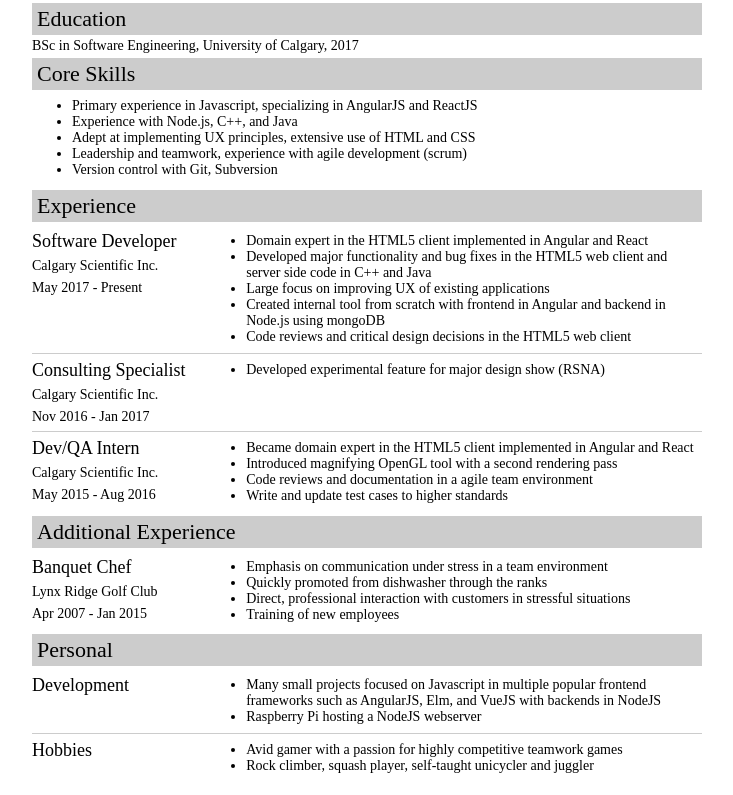
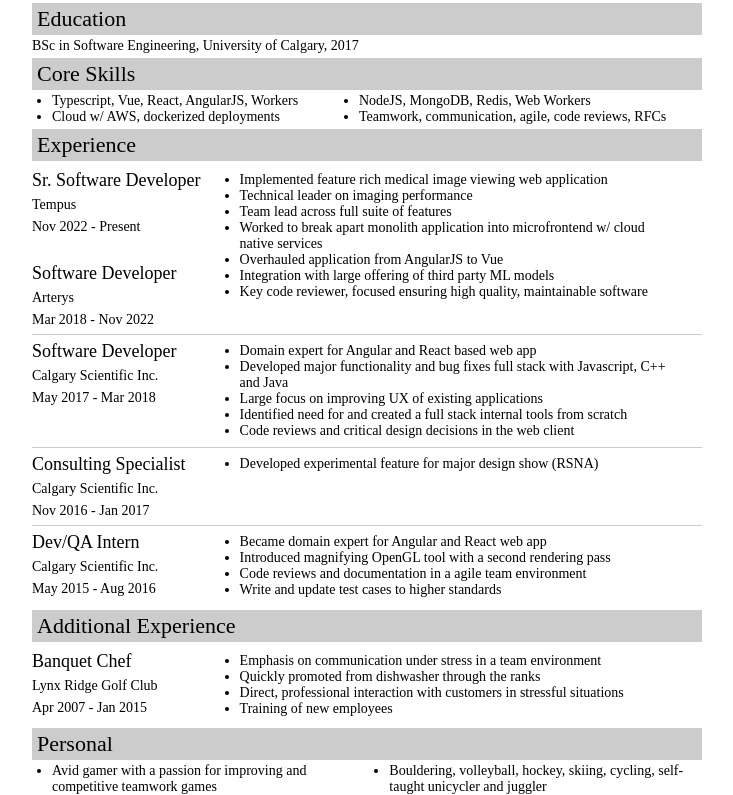
Before and after one commit to colefranz/colefranz.github.io, a website built with webpack: page index.ejs in a window 1280 px wide. Shown: the part 61-856 px from the top of the page, without its empty margins (273-1006 px from the left). Built offline with nearby package versions, Linux system fonts and the light colour scheme; a web font is replaced by a local one.

Commit message:
half baked junk update
current job needs an up-to-date resume so we touch it a bit

```diff
--- a/css/main.less
+++ b/css/main.less
@@ -1,7 +1,8 @@
-body, html {
+body,
+html {
   margin: 0;
   padding: 0;
-  font-family: 'Scope One', serif;
+  font-family: "Scope One", serif;
 }
 
 * {
@@ -64,7 +65,7 @@
     }
 
     .primary {
-      width: 26%;
+      width: 28%;
 
       .title {
         font-size: 18px;
@@ -72,13 +73,13 @@
     }
 
     .secondary {
-      width: 74%;
+      width: 72%;
     }
   }
 
   .item {
     display: flex;
-    border-bottom: 1px solid #CCC;
+    border-bottom: 1px solid #ccc;
 
     &:last-child {
       border-bottom: none;
@@ -86,44 +87,55 @@
   }
 
   .item-header {
-      font-size: 22px;
-      background: #ccc;
-      margin: 3px 0px;
-      padding: 3px 5px;
+    font-size: 22px;
+    background: #ccc;
+    margin: 3px 0px;
+    padding: 3px 5px;
   }
 
   ul {
-      margin: 8px 0px;
+    padding: 0 20px;
+    margin: 8px 0px;
+  }
+
+  .in-columns {
+    display: grid;
+    grid-template-columns: auto auto;
+    gap: 0 25px;
+    margin: 0;
+    padding: 0 0 0 20px;
   }
 }
 
 // animations
-
 
 #resume-body {
   opacity: 0;
   visibility: hidden;
   transform-origin: 50% 0%;
   animation: fadein 0.75s ease-in forwards, topdown 0.75s ease-in;
-  animation-delay: 2.25s;
+  // animation-delay: 2.25s;
+  animation-delay: 1s;
 }
 
 header {
   .primary {
-    .first, .last, .icons {
+    .first,
+    .last,
+    .icons {
       animation: fadein 0.75s ease-in forwards;
     }
 
     .last {
       opacity: 0;
       visibility: hidden;
-      animation-delay: 0.75s
+      // animation-delay: 0.75s;
     }
 
     .icons {
       opacity: 0;
       visibility: hidden;
-      animation-delay: 1.5s
+      // animation-delay: 1.5s;
     }
   }
 
@@ -131,7 +143,7 @@
     opacity: 0;
     visibility: hidden;
     animation: fadein 0.75s ease-in forwards;
-    animation-delay: 2.25s;
+    // animation-delay: 2.25s;
   }
 }
 
--- a/index.ejs
+++ b/index.ejs
@@ -1,10 +1,13 @@
 <!DOCTYPE html>
 <html>
   <head>
-    <meta http-equiv="Content-type" content="text/html; charset=utf-8"/>
-    <link href="https://fonts.googleapis.com/css?family=Scope+One" rel="stylesheet">
-    <link rel="shortcut icon" href="assets/favicon.ico" type="image/x-icon">
-    <link rel="icon" href="assets/favicon.ico" type="image/x-icon">
+    <meta http-equiv="Content-type" content="text/html; charset=utf-8" />
+    <link
+      href="https://fonts.googleapis.com/css?family=Scope+One"
+      rel="stylesheet"
+    />
+    <link rel="shortcut icon" href="assets/favicon.ico" type="image/x-icon" />
+    <link rel="icon" href="assets/favicon.ico" type="image/x-icon" />
   </head>
   <body>
     <div id="resume">
@@ -19,15 +22,15 @@
               <img src="assets/git.png" />
             </a>
             <a href="//www.linkedin.com/in/cole-franz/" target="_blank">
-                <img src="assets/linkedin.png" />
+              <img src="assets/linkedin.png" />
             </a>
           </div>
           <!-- <p>BELIEVER OF BOX-SIZING: BORDER-BOX</p> -->
         </div>
         <div class="secondary">
-            <p>iColeFranz@gmail.com</p>
-            <p>403.771.5818</p>
-            <p>Calgary, Alberta T3H 3R4</p>
+          <p>iColeFranz@gmail.com</p>
+          <p>403.771.5818</p>
+          <p>Calgary, Alberta T3H 3R4</p>
         </div>
       </header>
       <div id="resume-body">
@@ -39,28 +42,63 @@
         </div>
         <div id="core-skills">
           <p class="item-header">Core Skills</p>
-          <ul>
-            <li>Primary experience in Javascript, specializing in AngularJS and ReactJS</li>
-            <li>Experience with Node.js, C++, and Java</li>
-            <li>Adept at implementing UX principles, extensive use of HTML and CSS</li>
-            <li>Leadership and teamwork, experience with agile development (scrum)</li>
-            <li>Version control with Git, Subversion</li>
+          <ul class="in-columns">
+            <li>Typescript, Vue, React, AngularJS, Workers</li>
+            <li>NodeJS, MongoDB, Redis, Web Workers</li>
+            <li>Cloud w/ AWS, dockerized deployments</li>
+            <li>Teamwork, communication, agile, code reviews, RFCs</li>
           </ul>
         </div>
         <div id="experience">
           <p class="item-header">Experience</p>
           <div class="item">
             <div class="primary">
+              <p class="title">Sr. Software Developer</p>
+              <p class="company">Tempus</p>
+              <p class="time-line">Nov 2022 - Present</p>
+              <br />
+              <p class="title">Software Developer</p>
+              <p class="company">Arterys</p>
+              <p class="time-line">Mar 2018 - Nov 2022</p>
+            </div>
+            <ul class="secondary">
+              <li>
+                Implemented feature rich medical image viewing web application
+              </li>
+              <li>Technical leader on imaging performance</li>
+              <li>Team lead across full suite of features</li>
+              <li>
+                Worked to break apart monolith application into microfrontend w/
+                cloud native services
+              </li>
+              <li>Overhauled application from AngularJS to Vue</li>
+              <li>Integration with large offering of third party ML models</li>
+              <li>
+                Key code reviewer, focused ensuring high quality, maintainable
+                software
+              </li>
+            </ul>
+          </div>
+          <div class="item">
+            <div class="primary">
               <p class="title">Software Developer</p>
               <p class="company">Calgary Scientific Inc.</p>
-              <p class="time-line">May 2017 - Present</p>
+              <p class="time-line">May 2017 - Mar 2018</p>
             </div>
             <ul class="secondary">
-              <li>Domain expert in the HTML5 client implemented in Angular and React</li>
-              <li>Developed major functionality and bug fixes in the HTML5 web client and server side code in C++ and Java</li>
+              <li>Domain expert for Angular and React based web app</li>
+              <li>
+                Developed major functionality and bug fixes full stack with
+                Javascript, C++ and Java
+              </li>
               <li>Large focus on improving UX of existing applications</li>
-              <li>Created internal tool from scratch with frontend in Angular and backend in Node.js using mongoDB</li>
-              <li>Code reviews and critical design decisions in the HTML5 web client</li>
+              <li>
+                Identified need for and created a full stack internal tools from
+                scratch
+              </li>
+              <li>
+                Code reviews and critical design decisions in the web client
+              </li>
             </ul>
           </div>
           <div class="item">
@@ -70,7 +108,9 @@
               <p class="time-line">Nov 2016 - Jan 2017</p>
             </div>
             <ul class="secondary">
-              <li>Developed experimental feature for major design show (RSNA)</li>
+              <li>
+                Developed experimental feature for major design show (RSNA)
+              </li>
             </ul>
           </div>
           <div class="item">
@@ -80,9 +120,13 @@
               <p class="time-line">May 2015 - Aug 2016</p>
             </div>
             <ul class="secondary">
-              <li>Became domain expert in the HTML5 client implemented in Angular and React</li>
-              <li>Introduced magnifying OpenGL tool with a second rendering pass</li>
-              <li>Code reviews and documentation in a agile team environment</li>
+              <li>Became domain expert for Angular and React web app</li>
+              <li>
+                Introduced magnifying OpenGL tool with a second rendering pass
+              </li>
+              <li>
+                Code reviews and documentation in a agile team environment
+              </li>
               <li>Write and update test cases to higher standards</li>
             </ul>
           </div>
@@ -96,9 +140,14 @@
               <p class="time-line">Apr 2007 - Jan 2015</p>
             </div>
             <ul class="secondary">
-              <li>Emphasis on communication under stress in a team environment</li>
+              <li>
+                Emphasis on communication under stress in a team environment
+              </li>
               <li>Quickly promoted from dishwasher through the ranks</li>
-              <li>Direct, professional interaction with customers in stressful situations</li>
+              <li>
+                Direct, professional interaction with customers in stressful
+                situations
+              </li>
               <li>Training of new employees</li>
             </ul>
           </div>
@@ -106,21 +155,15 @@
         <div id="personal">
           <p class="item-header">Personal</p>
           <div class="item">
-            <div class="primary">
-              <p class="title">Development</p>
-            </div>
-            <ul class="secondary">
-              <li>Many small projects focused on Javascript in multiple popular frontend frameworks such as AngularJS, Elm, and VueJS with backends in NodeJS</li>
-              <li>Raspberry Pi hosting a NodeJS webserver</li>
-            </ul>
-          </div>
-          <div class="item">
-            <div class="primary">
-                <p class="title">Hobbies</p>
-            </div>
-            <ul class="secondary">
-              <li>Avid gamer with a passion for highly competitive teamwork games</li>
-              <li>Rock climber, squash player, self-taught unicycler and juggler</li>
+            <ul class="in-columns">
+              <li>
+                Avid gamer with a passion for improving and competitive teamwork
+                games
+              </li>
+              <li>
+                Bouldering, volleyball, hockey, skiing, cycling, self-taught
+                unicycler and juggler
+              </li>
             </ul>
           </div>
         </div>
```
Also changed, not shown: README.md, 2 other files.
